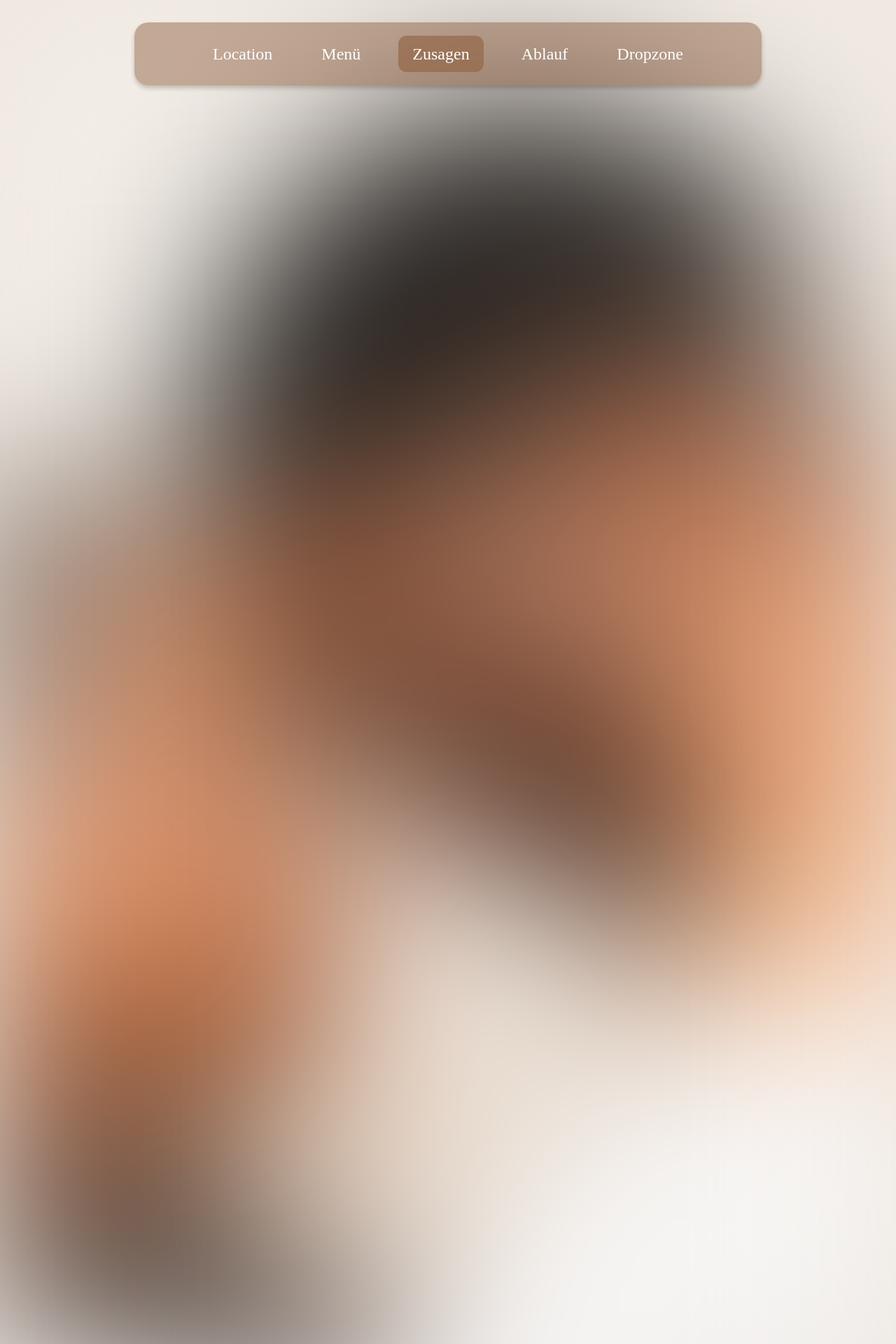
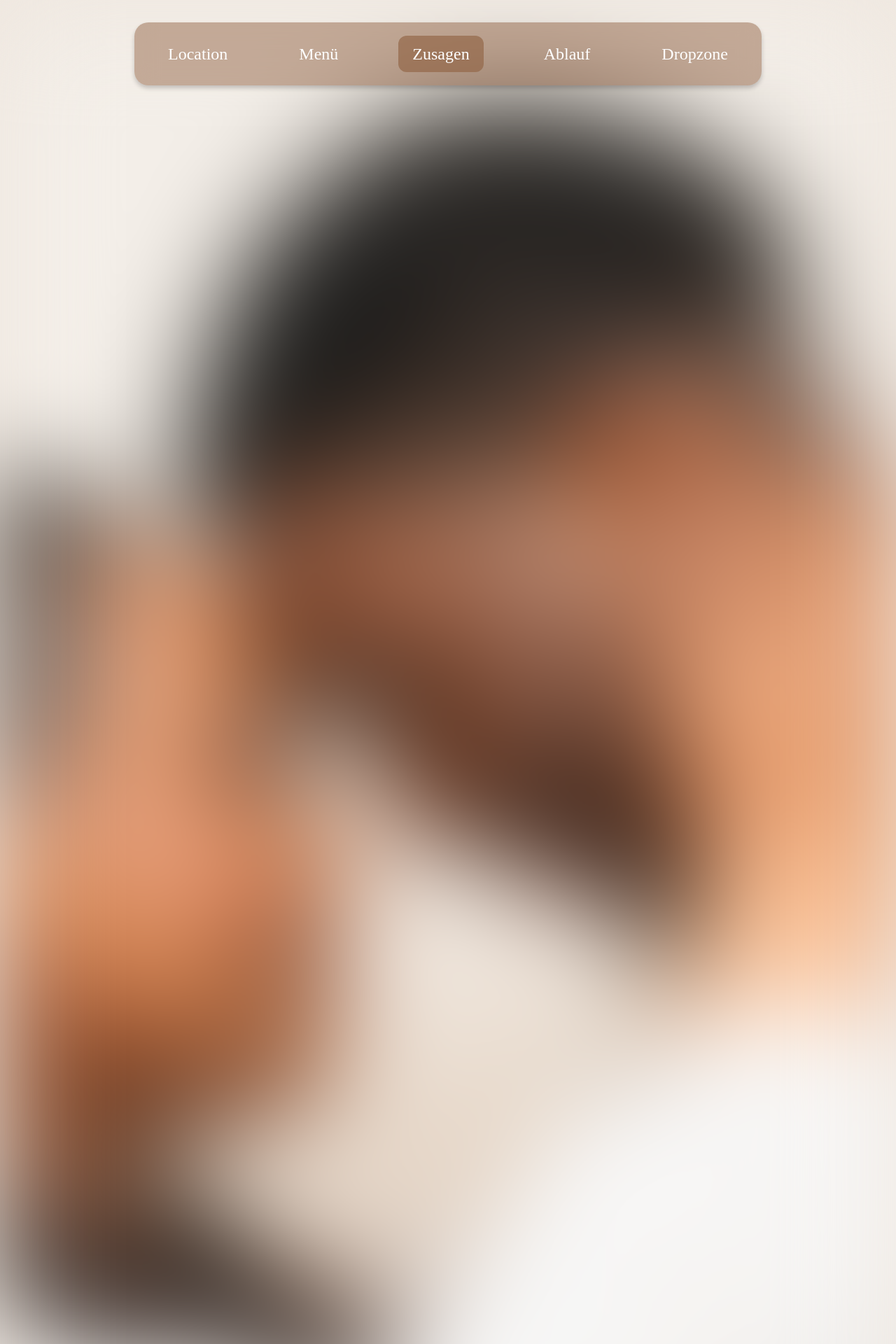
Before and after one commit to nico-fst/dabstar-wedding.de, a Django app: page / in a window 1280 px wide. Shown: the top 1920 px of the page at 70% size. Run offline with Django 4.2, Linux system fonts and the light colour scheme; some libraries are stand-ins or nearby versions; some web fonts are replaced.

Commit message:
[Responsive] less blur, Navbar optimised between desktop and mobile

```diff
--- a/dabstar_wedsite/wedsite/static/wedsite/main_nico.js
+++ b/dabstar_wedsite/wedsite/static/wedsite/main_nico.js
@@ -21,7 +21,7 @@ window.addEventListener("scroll", function () {
   if (scrollDistance > scrollThreshold) {
     // Der Blur-Effekt wird hier schneller und stärker angewendet
     blurAmount = (scrollDistance - scrollThreshold) / 10; // Schnellere Zunahme des Blur-Effekts
-    blurAmount = Math.min(blurAmount, 1000); // Erhöhe den maximalen Blur-Effekt auf einen höheren Wert
+    blurAmount = Math.min(blurAmount, 75); // Erhöhe den maximalen Blur-Effekt auf einen höheren Wert
   }
 
   // Sanfter Übergang: Setze den Blur-Wert, aber mit Übergang
--- a/dabstar_wedsite/wedsite/static/wedsite/styles_nico.css
+++ b/dabstar_wedsite/wedsite/static/wedsite/styles_nico.css
@@ -11,7 +11,6 @@
     --nav-darker: rgba(147, 103, 72, 0.7);
     --paar-wand: #ECE3D8;
 
-    --header-padding: 0.2rem 5rem;
     --content-padding: 3.5rem 5rem;
     --button-padding: 0.5rem 1.25rem;
     --transition-speed: 0.3s ease;
@@ -94,7 +93,7 @@ body {
     top: 2rem;
     width: 70%;
     right: 15%;
-    padding: var(--header-padding);
+    padding: 0.2rem 1rem;
     background-color: var(--nav);
     backdrop-filter: blur(1rem);
     box-shadow: 0 4px 6px rgba(0, 0, 0, 0.2);
@@ -114,7 +113,7 @@ body {
     padding: 1rem;
 }
 
-@media (max-width: 1064px) {
+@media (max-width: 880px) {
     .header {
         transform: translateY(-90%);
         transition: transform 0.3s ease;
```
